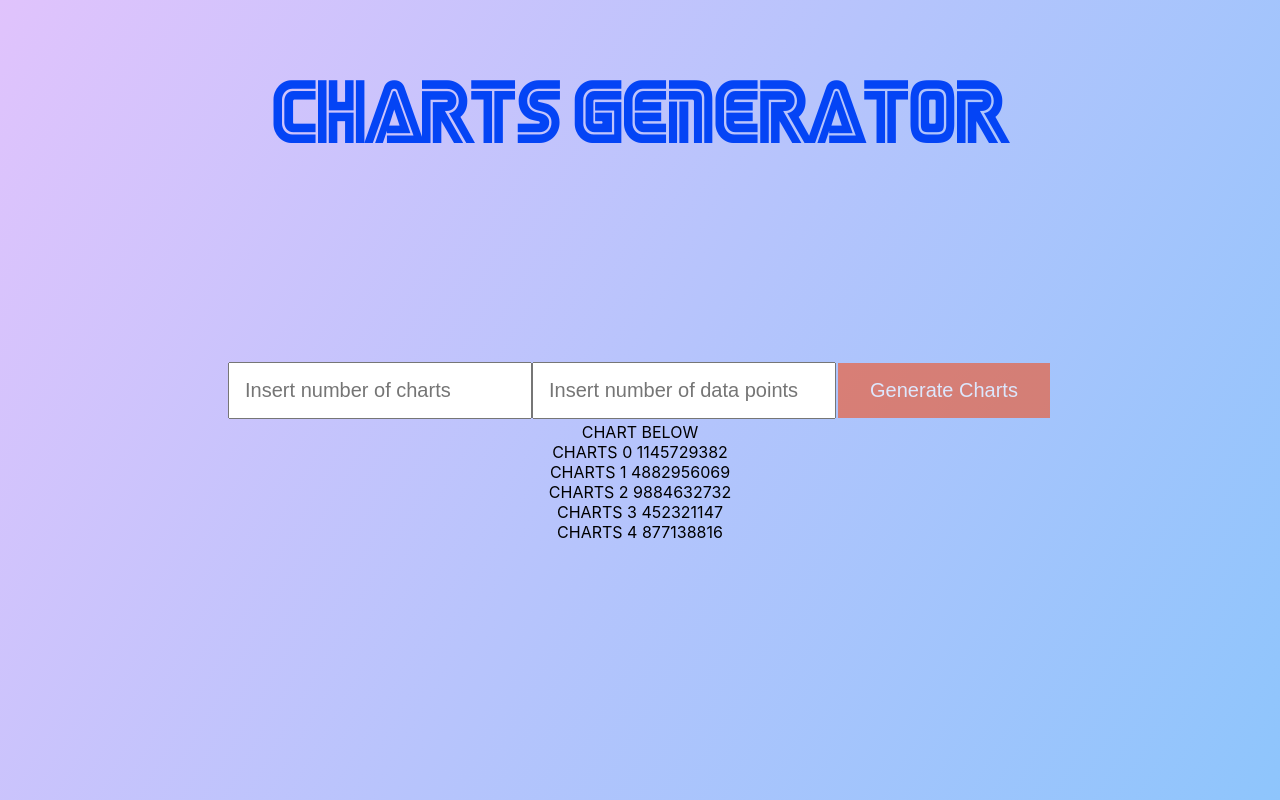
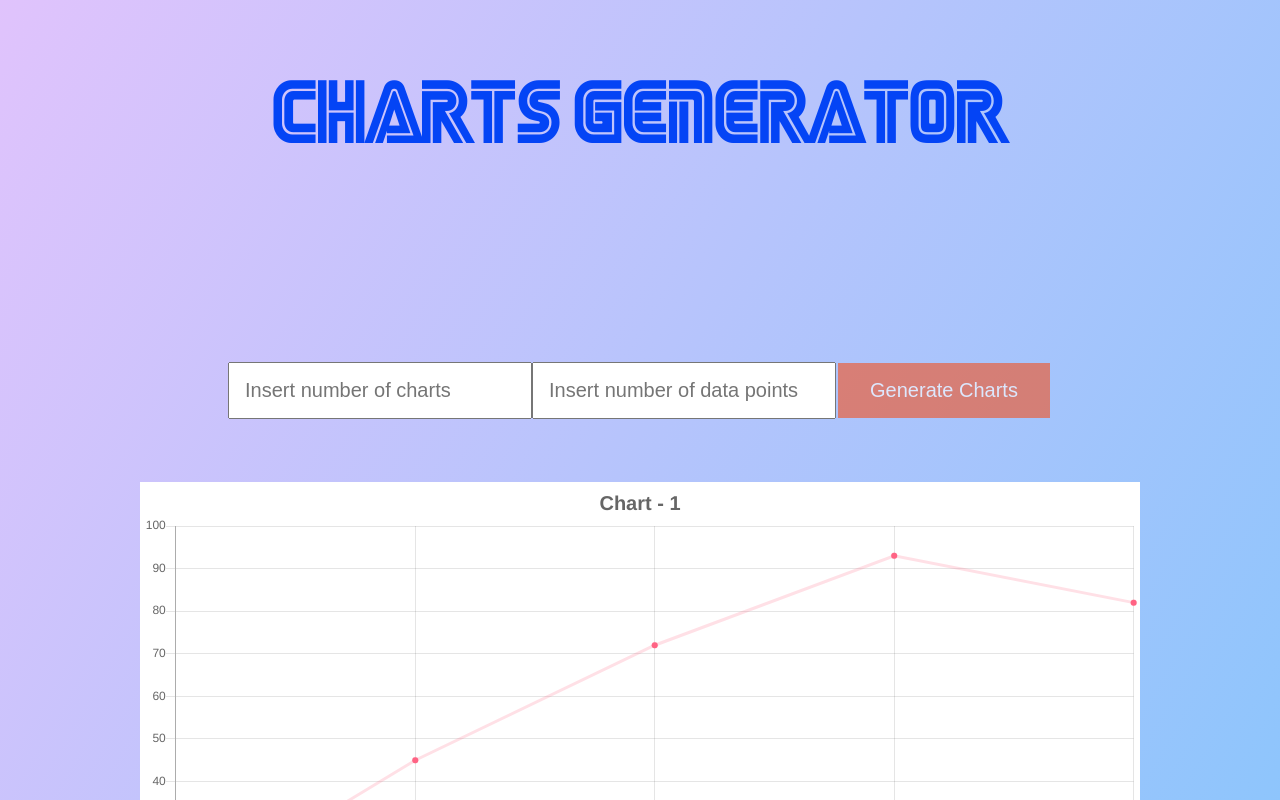
Before and after one commit to marcofriso/charts, a React (Create React App) app: page / in a window 1280 px wide. Both pictures are taken after typing "5", "5" into the empty fields and a click on the button "Generate Charts". Shown: the top 800 px of the page. Built offline with nearby package versions, Linux system fonts and the light colour scheme.

Commit message:
feat: add charts

```diff
--- a/package.json
+++ b/package.json
@@ -6,11 +6,14 @@
     "@testing-library/jest-dom": "^5.11.6",
     "@testing-library/react": "^11.2.2",
     "@testing-library/user-event": "^12.3.0",
+    "@types/chart.js": "^2.9.28",
     "@types/jest": "^26.0.16",
     "@types/node": "^12.19.8",
     "@types/react": "^16.14.2",
     "@types/react-dom": "^16.9.10",
+    "chart.js": "^2.9.4",
     "react": "^17.0.1",
+    "react-chartjs-2": "^2.11.1",
     "react-dom": "^17.0.1",
     "react-scripts": "4.0.1",
     "styled-components": "^5.2.1",
--- a/src/components/Charts.tsx
+++ b/src/components/Charts.tsx
@@ -1,15 +1,79 @@
 import React from "react";
+import { Line } from "react-chartjs-2";
+import styled from "styled-components";
+
+const LineStyle = styled.div`
+  background: white;
+  margin: 20px auto;
+  max-width: 1000px;
+  align: center;
+`;
+
+const ChartsStyle = styled.div`
+  margin-top: 40px;
+`;
+
+const setData = (chartData: Array<number>, labels: Array<number>) => ({
+  labels,
+  datasets: [
+    {
+      label: "chart",
+      data: chartData,
+      lineTension: 0,
+      fill: false,
+      backgroundColor: "rgb(255, 99, 132)",
+      borderColor: "rgba(255, 99, 132, 0.2)",
+    },
+  ],
+});
+
+const setOptions = (name: string) => ({
+  title: {
+    display: true,
+    text: name,
+    fontSize: 20,
+  },
+  scales: {
+    yAxes: [
+      {
+        ticks: {
+          min: 0,
+          max: 100,
+        },
+      },
+    ],
+  },
+  legend: {
+    display: false,
+  },
+});
+
+const LineChart = ({ name, chartData, labels }: any) => (
+  <>
+    <LineStyle>
+      <Line data={setData(chartData, labels)} options={setOptions(name)} />
+    </LineStyle>
+  </>
+);
 
 const Charts = (props: any) => {
+  const len = props.chartsData[0].length;
+  const labels = [...Array(len).keys()].map((x) => x + 1);
+
   return (
-    <div>
-      CHART BELOW
-      {props.chartsData.map((chartData: any, i: number) => (
-        <div>
-          CHARTS {i} {chartData}
-        </div>
-      ))}
-    </div>
+    <>
+      <ChartsStyle>
+        {props.chartsData.map((chartData: Array<number>, i: number) => (
+          <div key={i}>
+            <LineChart
+              name={`Chart - ${i + 1}`}
+              chartData={chartData}
+              labels={labels}
+            />
+          </div>
+        ))}
+      </ChartsStyle>
+    </>
   );
 };
 
--- a/tsconfig.json
+++ b/tsconfig.json
@@ -18,7 +18,8 @@
     "resolveJsonModule": true,
     "isolatedModules": true,
     "noEmit": true,
-    "jsx": "react-jsx"
+    "jsx": "react-jsx",
+    "downlevelIteration": true
   },
   "include": [
     "src"
```
Also changed, not shown: 1 other file (tests, documents, lock files or other folders).
